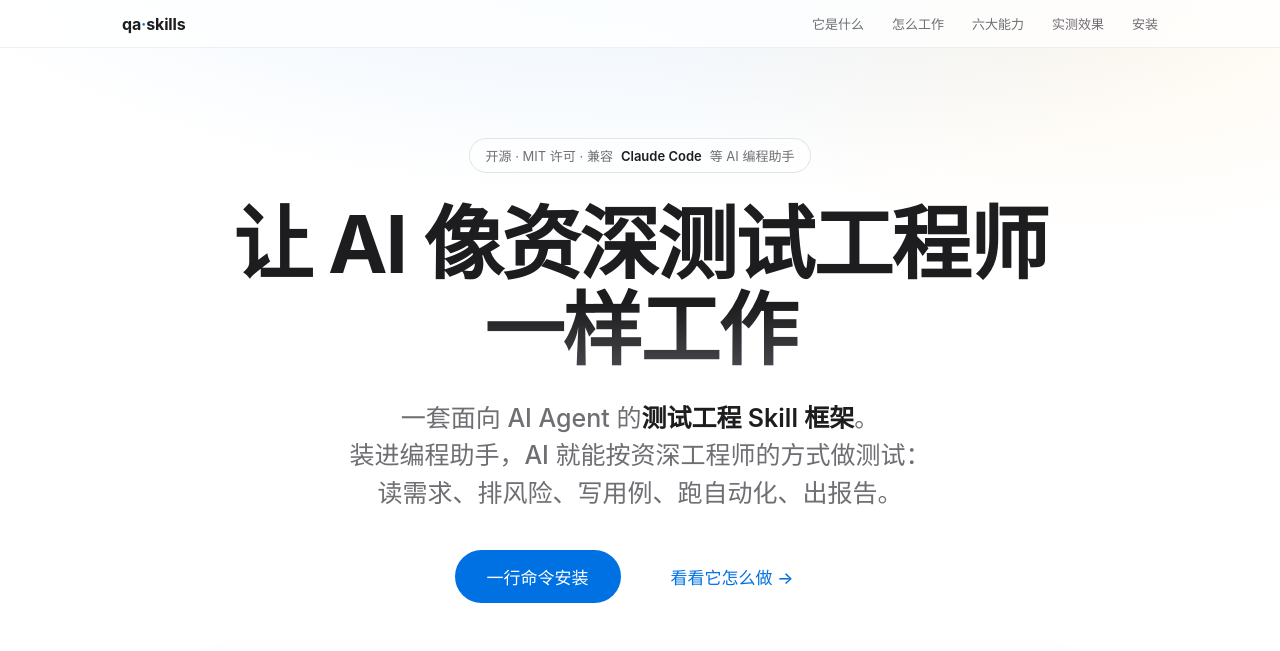
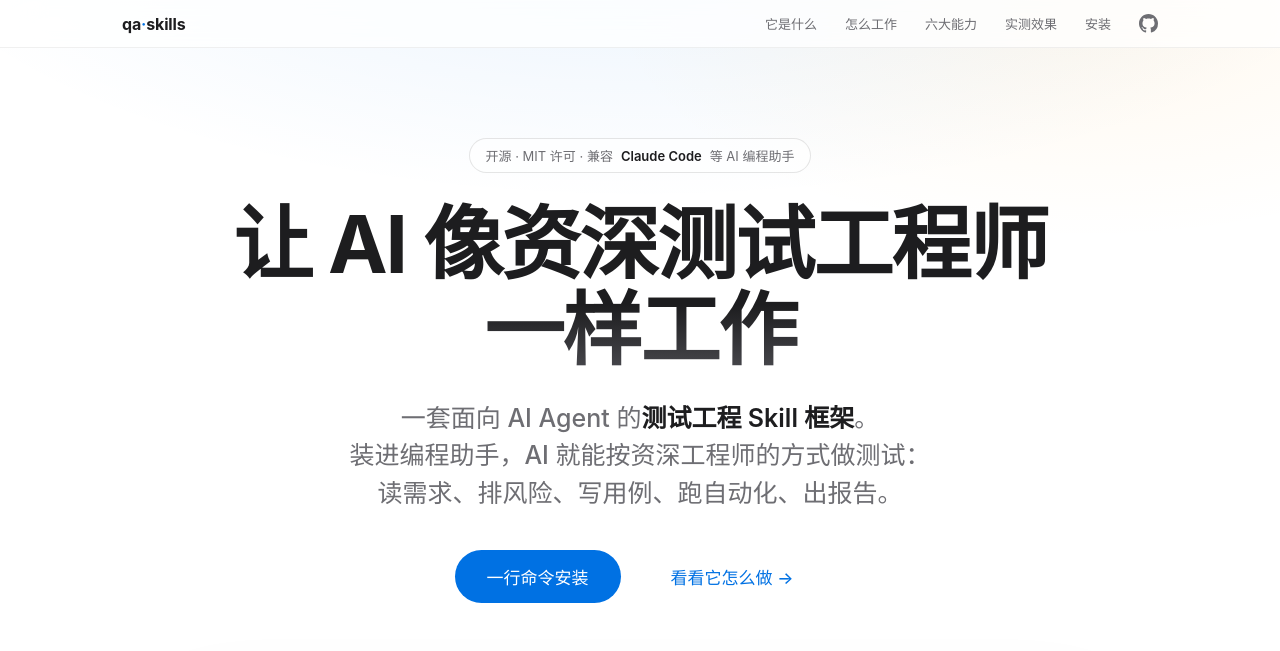
Before and after one commit to fishzjp/qa-skills, a plain HTML site: page index.html in a window 1280 px wide. Shown: the top 651 px of the page. Drawn offline with Linux system fonts and the light colour scheme.

Commit message:
导航栏新增 GitHub 图标入口：点击直达仓库首页
GitHub 官方 mark 内联 SVG，随菜单文字同款灰色悬停变深；
小屏下文字菜单隐藏但保留图标，跳转沿用外链兜底逻辑。

```diff
--- a/index.html
+++ b/index.html
@@ -48,10 +48,16 @@
   }
   .nav-logo { font-weight: 700; font-size: 16px; color: var(--text); letter-spacing: -.01em; }
   .nav-logo span { color: var(--blue); }
-  .nav-links { display: flex; gap: 28px; }
+  .nav-links { display: flex; gap: 28px; align-items: center; }
   .nav-links a { font-size: 13px; color: var(--text-2); transition: color .2s; }
   .nav-links a:hover { color: var(--text); }
-  @media (max-width: 760px) { .nav-links { display: none; } }
+  /* GitHub 图标链接：与文字菜单同行对齐，图标态走 fill 过渡 */
+  .nav-links a.nav-github { display: flex; align-items: center; }
+  .nav-links a.nav-github svg { display: block; }
+  .nav-links a.nav-github path { fill: var(--text-2); transition: fill .2s; }
+  .nav-links a.nav-github:hover path { fill: var(--text); }
+  /* 小屏隐藏文字菜单，但保留 GitHub 图标入口 */
+  @media (max-width: 760px) { .nav-links a:not(.nav-github) { display: none; } }
 
   /* ============ Hero ============ */
   .hero {
@@ -365,6 +371,12 @@
       <a href="#skills">六大能力</a>
       <a href="#proof">实测效果</a>
       <a href="#install">安装</a>
+      <a class="nav-github" href="https://github.com/fishzjp/qa-skills" target="_blank" rel="noopener" aria-label="GitHub 仓库" title="GitHub 仓库">
+        <!-- GitHub 官方 mark 图标路径 -->
+        <svg width="19" height="19" viewBox="0 0 16 16" aria-hidden="true">
+          <path d="M8 0C3.58 0 0 3.58 0 8c0 3.54 2.29 6.53 5.47 7.59.4.07.55-.17.55-.38 0-.19-.01-.82-.01-1.49-2.01.37-2.53-.49-2.69-.94-.09-.23-.48-.94-.82-1.13-.28-.15-.68-.52-.01-.53.63-.01 1.08.58 1.23.82.72 1.21 1.87.87 2.33.66.07-.52.28-.87.51-1.07-1.78-.2-3.64-.89-3.64-3.95 0-.87.31-1.59.82-2.15-.08-.2-.36-1.02.08-2.12 0 0 .67-.21 2.2.82.64-.18 1.32-.27 2-.27s1.36.09 2 .27c1.53-1.04 2.2-.82 2.2-.82.44 1.1.16 1.92.08 2.12.51.56.82 1.27.82 2.15 0 3.07-1.87 3.75-3.65 3.95.29.25.54.73.54 1.48 0 1.07-.01 1.93-.01 2.2 0 .21.15.46.55.38A8.01 8.01 0 0 0 16 8c0-4.42-3.58-8-8-8Z"/>
+        </svg>
+      </a>
     </div>
   </div>
 </nav>
```
